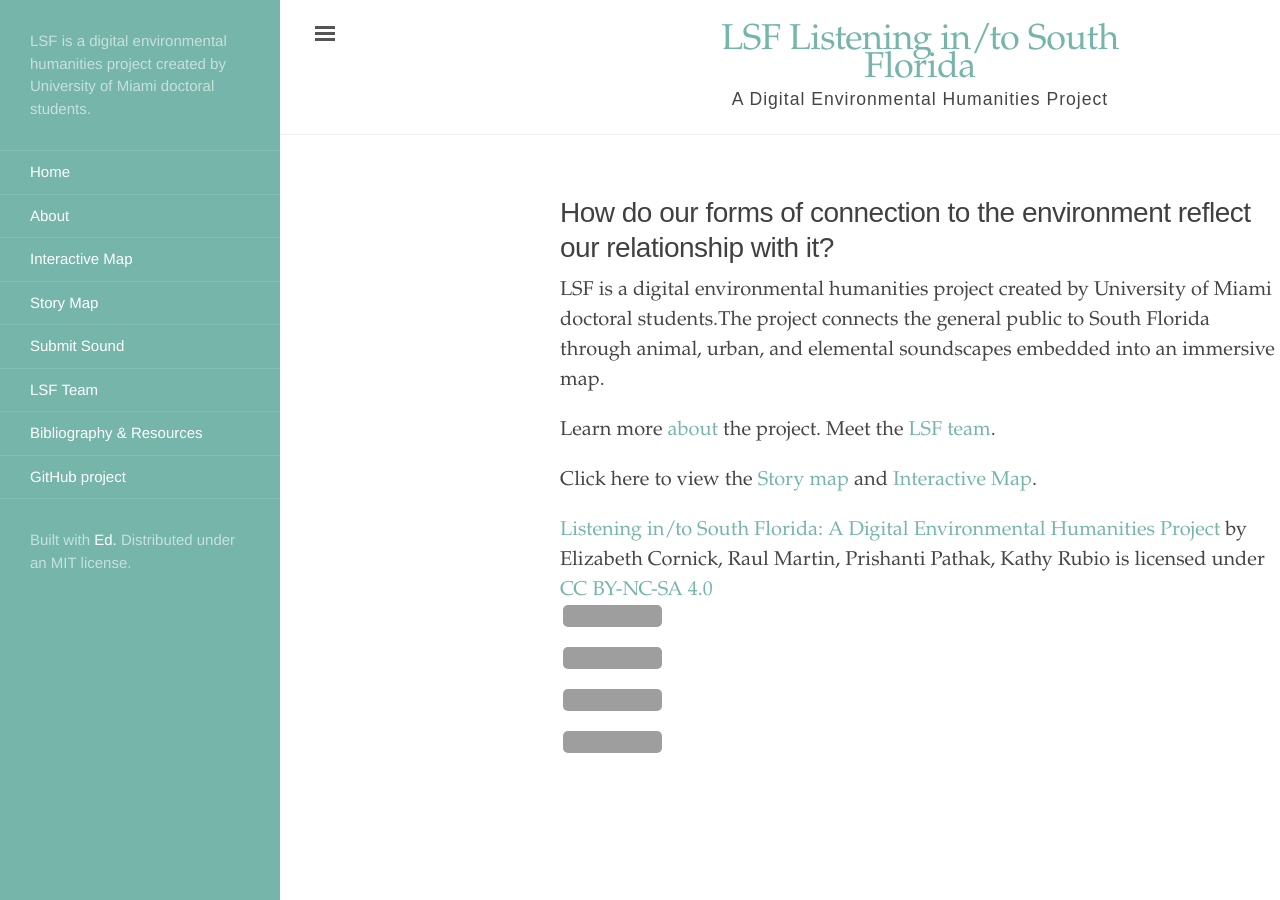
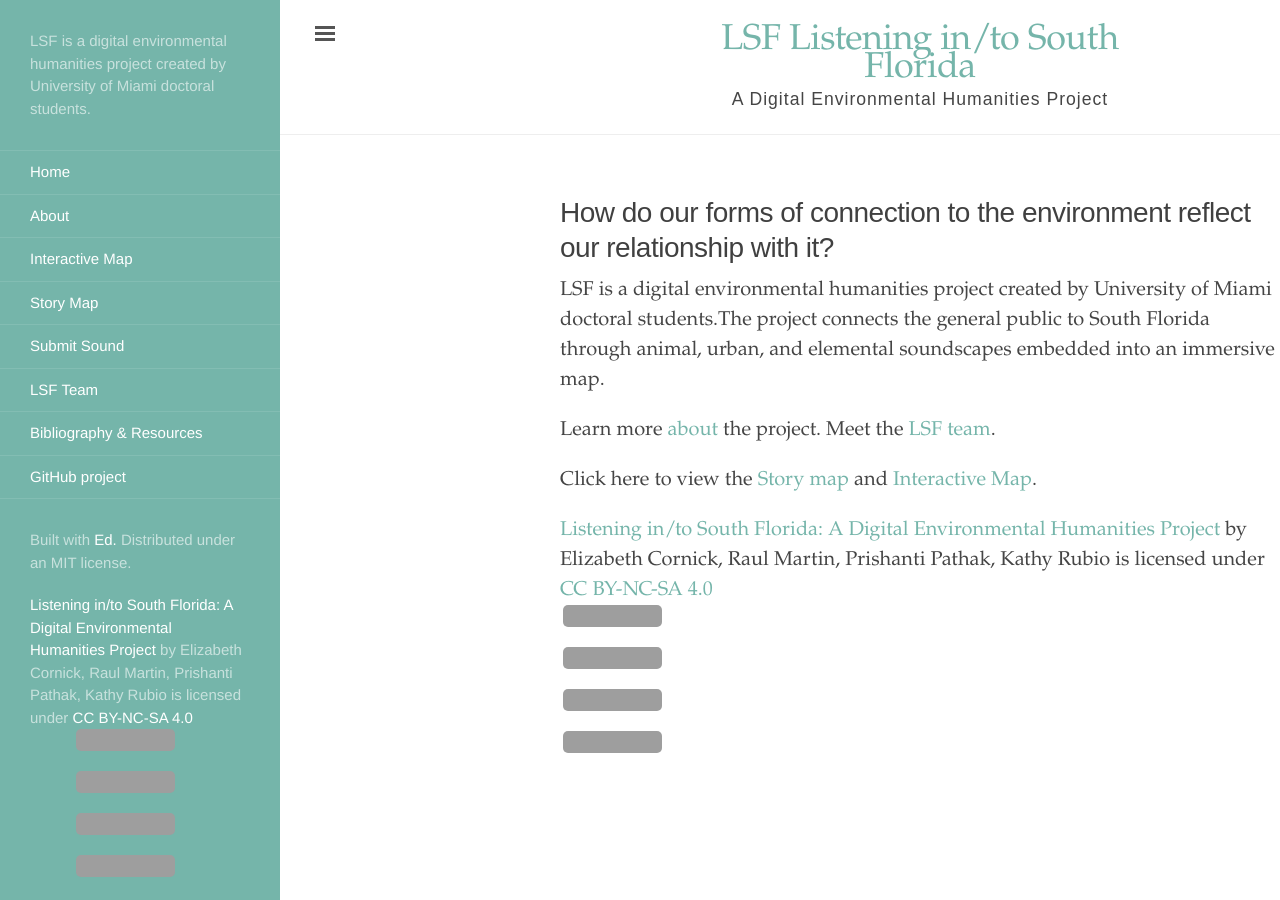
Before and after one commit to rm4-25/lsf_3, a Jekyll site: the page built from index.html, in a window 1280 px wide. Built offline with Jekyll 4.4.1, drawn with Linux system fonts in a browser that asks for light colours; grey boxes are pictures that could not be loaded.

Commit message:
Update sidebar.html

```diff
--- a/_includes/sidebar.html
+++ b/_includes/sidebar.html
@@ -50,5 +50,7 @@
     <p>
       Built with <a href="https://minicomp.github.io/ed/">Ed.</a> Distributed under an MIT license.
     </p>
+      <p xmlns:cc="http://creativecommons.org/ns#" xmlns:dct="http://purl.org/dc/terms/"><a property="dct:title" rel="cc:attributionURL" href="https://rm4-25.github.io/lsf_3/">Listening in/to South Florida: A Digital Environmental Humanities Project</a> by <span property="cc:attributionName">Elizabeth Cornick, Raul Martin, Prishanti Pathak, Kathy Rubio</span> is licensed under <a href="https://creativecommons.org/licenses/by-nc-sa/4.0/?ref=chooser-v1" target="_blank" rel="license noopener noreferrer" style="display:inline-block;">CC BY-NC-SA 4.0<img style="height:22px!important;margin-left:3px;vertical-align:text-bottom;" src="https://mirrors.creativecommons.org/presskit/icons/cc.svg?ref=chooser-v1" alt=""><img style="height:22px!important;margin-left:3px;vertical-align:text-bottom;" src="https://mirrors.creativecommons.org/presskit/icons/by.svg?ref=chooser-v1" alt=""><img style="height:22px!important;margin-left:3px;vertical-align:text-bottom;" src="https://mirrors.creativecommons.org/presskit/icons/nc.svg?ref=chooser-v1" alt=""><img style="height:22px!important;margin-left:3px;vertical-align:text-bottom;" src="https://mirrors.creativecommons.org/presskit/icons/sa.svg?ref=chooser-v1" alt=""></a></p>
+    </p>
   </div>
 </aside>
```
